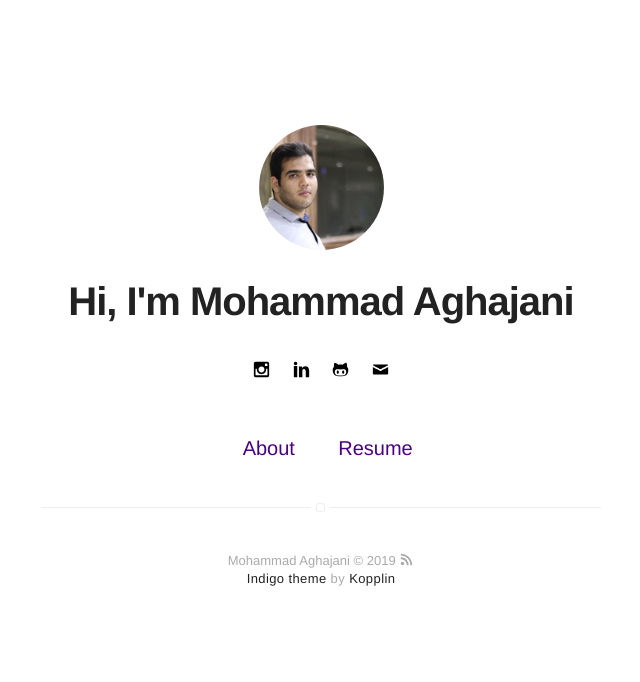
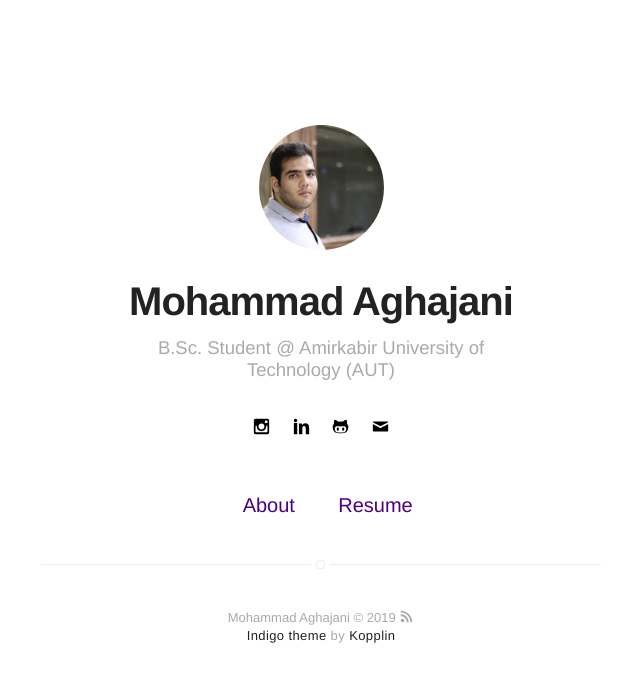
Before and after one commit to Mohammad-Aghajani/Mohammad-Aghajani.github.io, a Jekyll site: the page built from index.html, in a window 1280 px wide. Shown: the top 682 px of the page, without its empty margins (319-959 px from the left). Built offline with Jekyll 4.4.1, drawn with Linux system fonts in a browser that asks for light colours.

Commit message:
Update _config.yml

```diff
--- a/_config.yml
+++ b/_config.yml
@@ -1,6 +1,6 @@
 # main text of home
-name: Hi, I'm Mohammad Aghajani
-bio:
+name: Mohammad Aghajani
+bio: B.Sc. Student @ Amirkabir University of Technology (AUT)
 
 # twitter summary info
 description: A blog about Mohammad Aghajani
```
